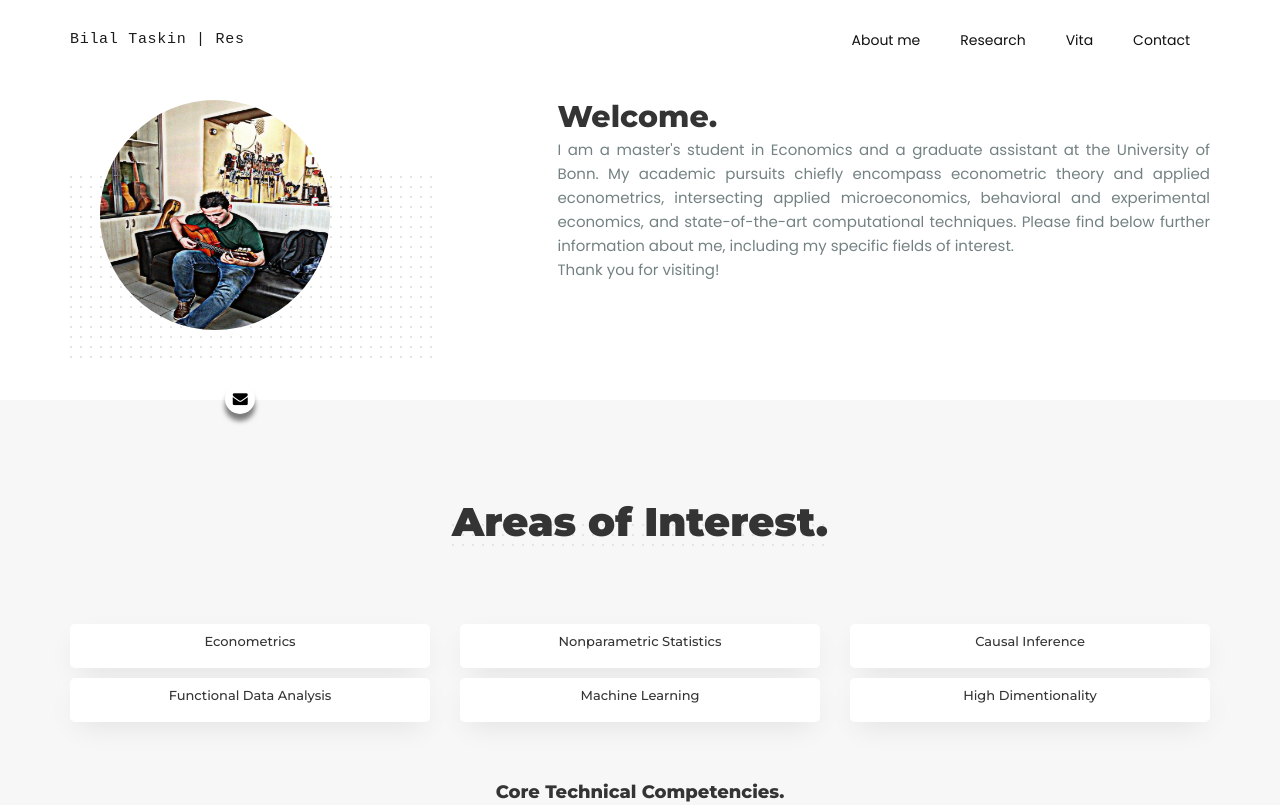
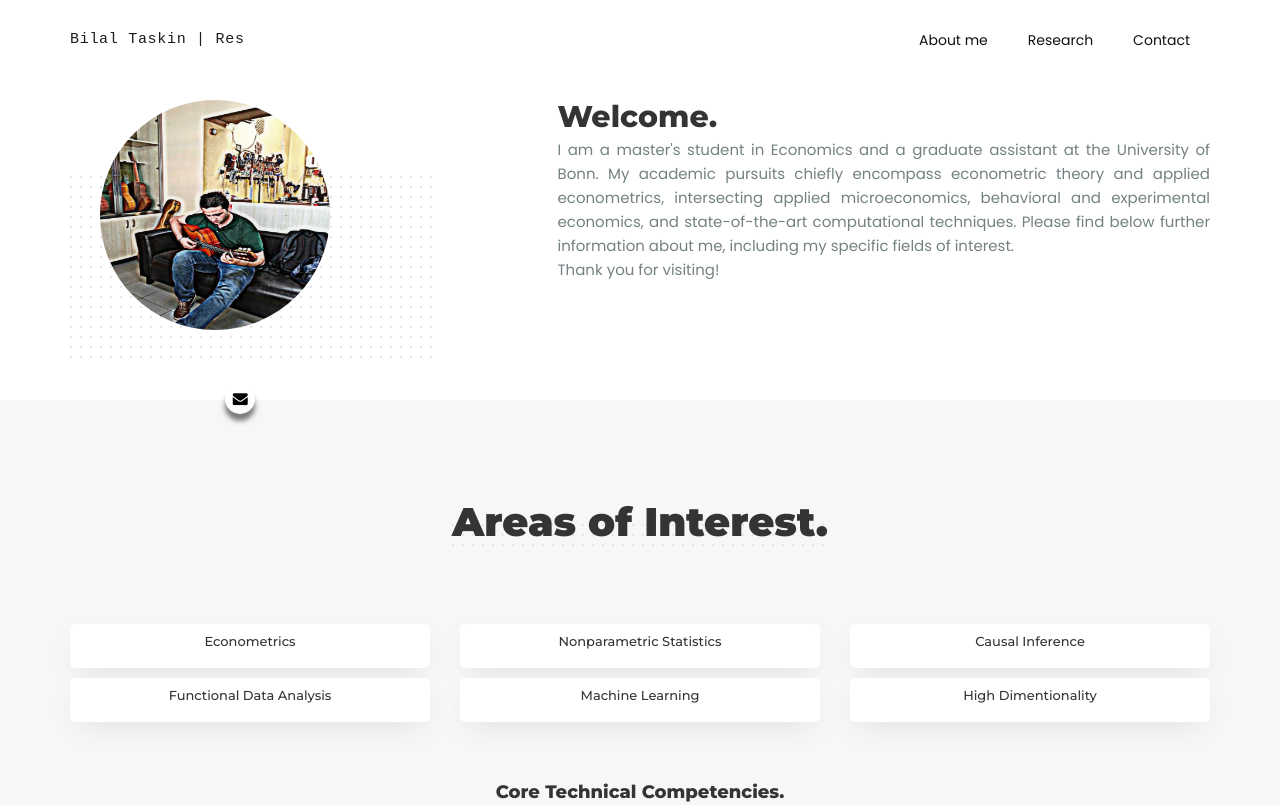
Before and after one commit to bilaltaskin/blltskn, a plain HTML site: page index.html in a window 1280 px wide. Shown: the top 805 px of the page. Drawn offline with nearby package versions, Linux system fonts and the light colour scheme.

Commit message:
Update index.html

```diff
--- a/index.html
+++ b/index.html
@@ -119,7 +119,7 @@
               <ul class="nav navbar-nav navbar-right">
                 <li><a href="#" data-scroll-nav="1" class="active">About me</a></li>
                 <li><a href="#" data-scroll-nav="4">Research</a></li>
-                <li><a href="uploads/CVitae_Taskin_Bilal.pdf">Vita</a></li>
+               <!-- <li><a href="uploads/..">Vita</a></li> -->
                 <li><a href="#" data-scroll-nav="6">Contact</a></li>
               </ul>
             </div><!-- /.navbar-collapse -->
```
